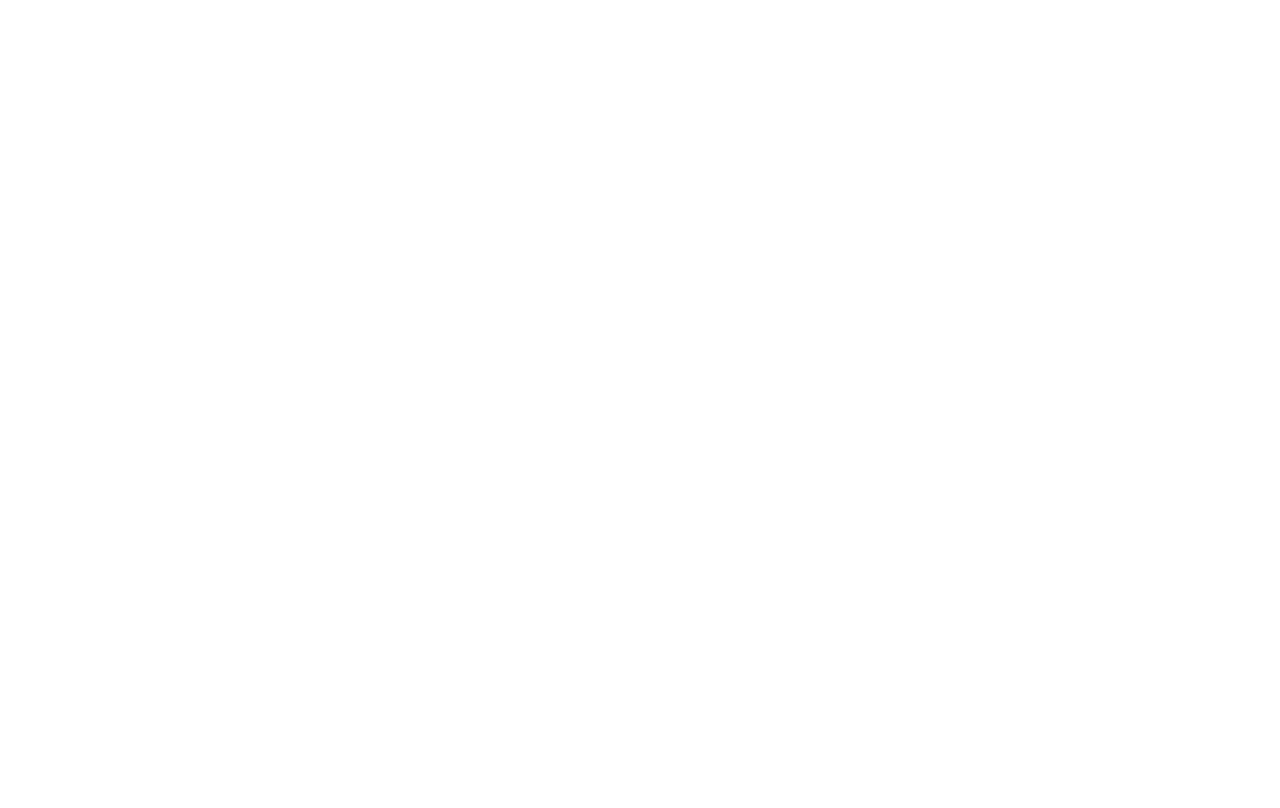
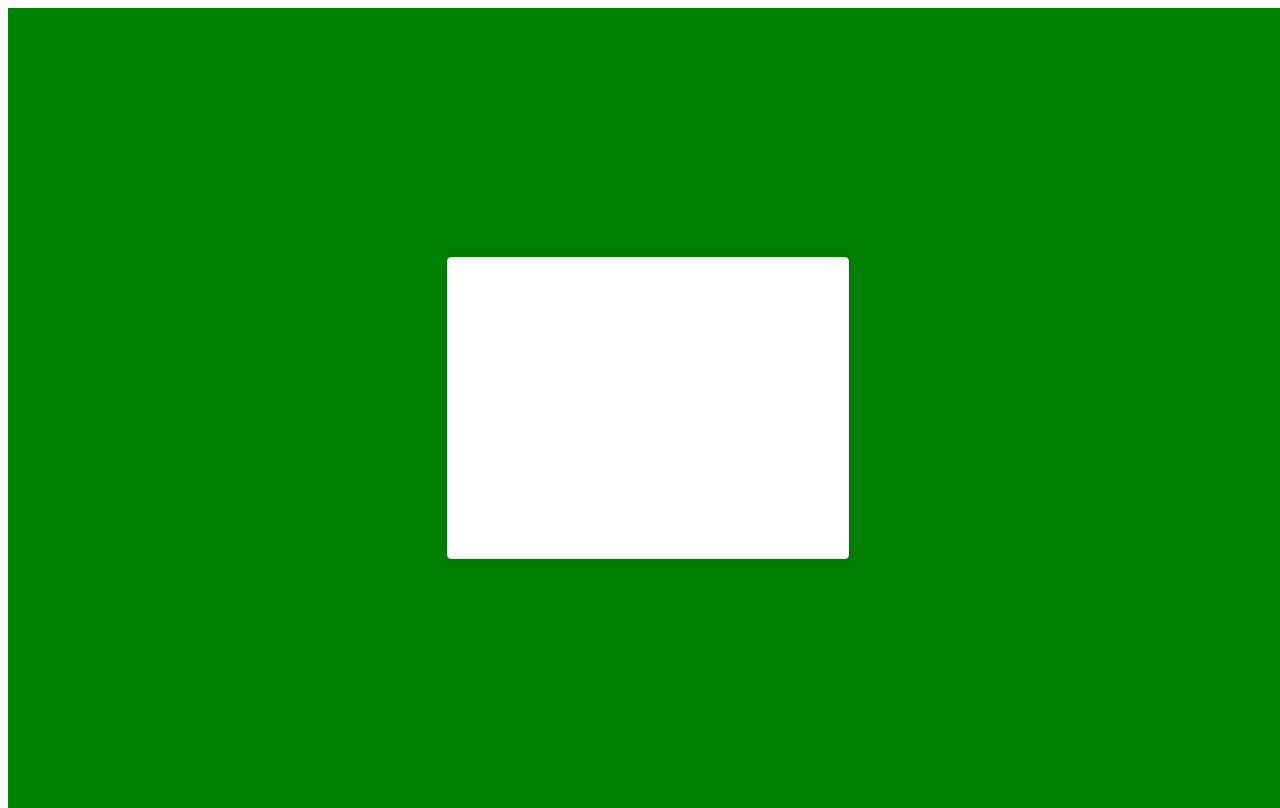
Before and after one commit to Immortallife/74-toutiao-01, a Vue app: page /#/login in a window 1280 px wide. Built offline with nearby package versions, Linux system fonts and the light colour scheme.

Commit message:
初始化login

```diff
--- a/package.json
+++ b/package.json
@@ -9,7 +9,9 @@
   },
   "dependencies": {
     "core-js": "^2.6.5",
-    "vue": "^2.6.10"
+    "element-ui": "^2.10.1",
+    "vue": "^2.6.10",
+    "vue-router": "^3.0.7"
   },
   "devDependencies": {
     "@vue/cli-plugin-babel": "^3.9.0",
--- a/src/App.vue
+++ b/src/App.vue
@@ -1,6 +1,6 @@
 <template>
   <div id="app">
-
+    <router-view></router-view>
   </div>
 </template>
 
--- /dev/null
+++ b/src/router/index.js
@@ -0,0 +1,8 @@
+import Vue from 'vue'
+import VueRouter from 'vue-router'
+import login from '@/views/login'
+Vue.use(VueRouter)
+const router = new VueRouter({
+  routes: [{ name: 'login', path: '/login', component: login }]
+})
+export default router
--- a/src/views/login.vue
+++ b/src/views/login.vue
@@ -0,0 +1,34 @@
+<template>
+    <div class="container">
+        <el-card class="container-box">
+            <img src="" alt="">
+        </el-card>
+    </div>
+</template>
+
+<script>
+export default {
+
+}
+</script>
+
+<style lang="less">
+.container{
+    width: 100%;
+    height: 100%;
+    background-color: green;
+    position: absolute;
+    // background: url('../../');
+    .container-box{
+        width: 400px;
+        height: 300px;
+        position:absolute;
+        left: 50%;
+        top:50%;
+        transform: translate(-50%,-50%);
+        img{
+
+        }
+    }
+}
+</style>
```
Also changed, not shown: src/main.js (+5 -2 lines), 1 other file (tests, documents, lock files or other folders).
